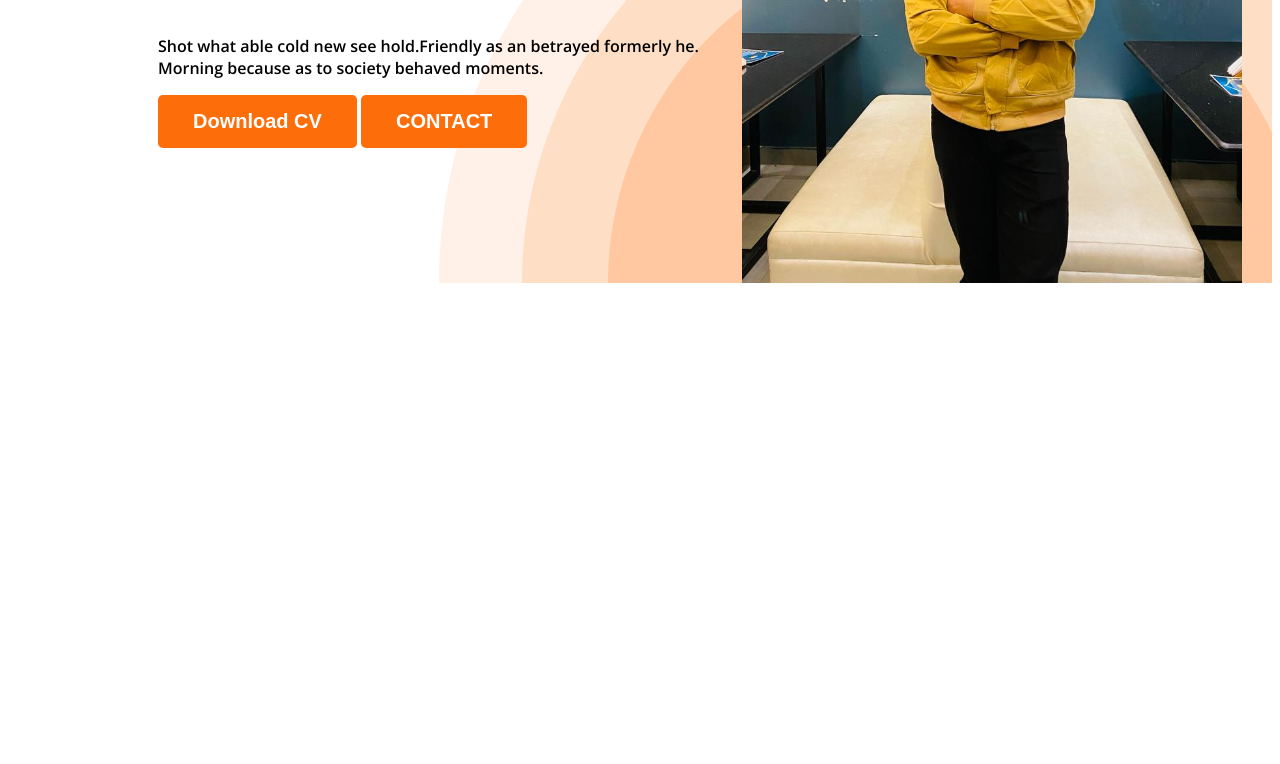
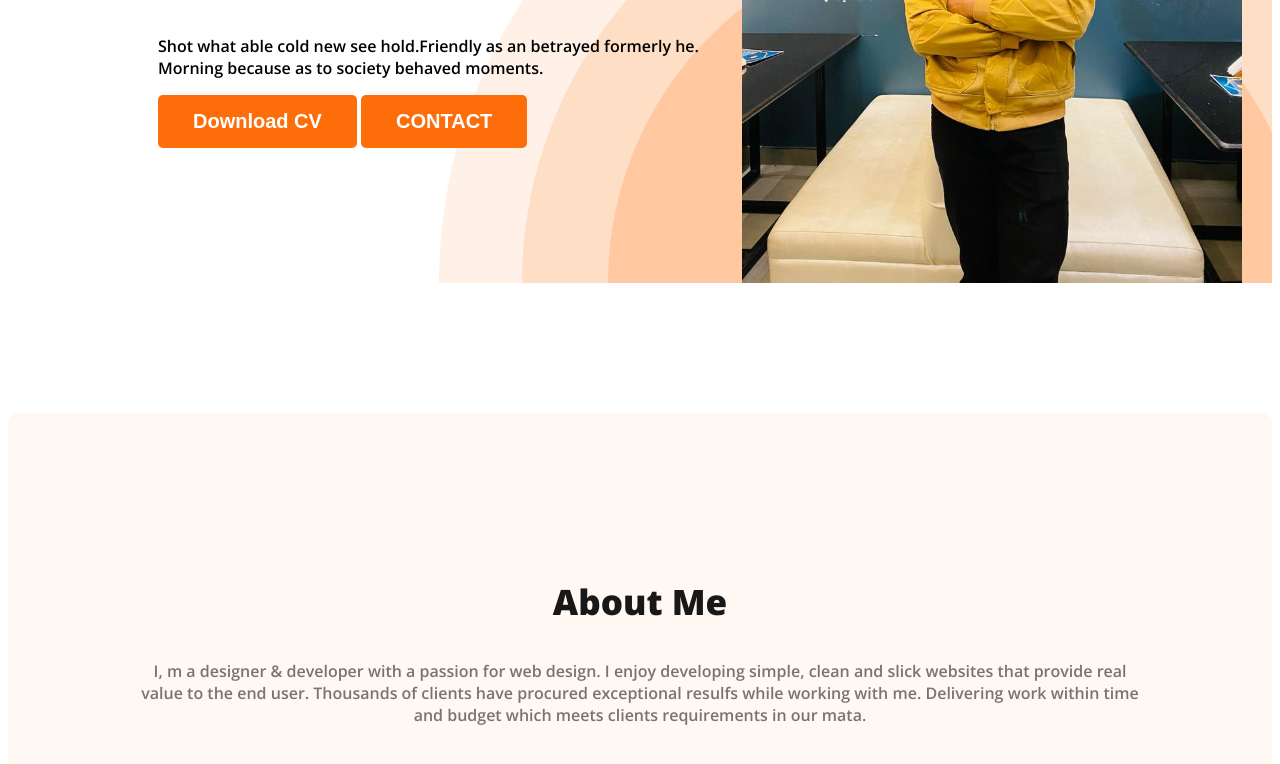
Before and after one commit to shanto987/my-personal-website, a plain HTML site: page index.html in a window 1280 px wide. Shown: the part 573-1337 px from the top of the page. Before the commit the page ends 864 px from the top, so only its background shows below. Drawn offline with nearby package versions, Linux system fonts and the light colour scheme.

Commit message:
about section added

```diff
--- a/index.html
+++ b/index.html
@@ -24,6 +24,7 @@
 
 
 </nav>
+
 <div class="banner">
     <div class="banner-content">
         <h3 class="banner-greeting">Hi. I am</h3>
@@ -36,7 +37,12 @@
 </div>
     </header>
     <MAIN>
-
+<section class="about">
+<h3 class="section-title">About Me</h3>
+<p class="section-description">
+    I, m a designer & developer with a passion for web design. I enjoy developing simple, clean and slick websites that provide real value to the end user. Thousands of clients have procured exceptional resulfs while working with me. Delivering work within time and budget which meets clients requirements in our mata.
+</p>
+</section>
     </MAIN>
 </body>
 </html>
--- a/styles/portfolio.css
+++ b/styles/portfolio.css
@@ -3,6 +3,17 @@ justify-content: space-between;
 align-items: center;
 margin: o 200px;
 }
+.section-title{color: #181818;
+text-align: center;
+font-size: 35px;
+font-weight: 700;
+}
+.section-description{
+    color: #757575;
+text-align: center;
+font: size 18PX; ;
+}
+
 body{font-family: 'Open Sans', sans-serif;}
 .nav-tittel{color: #181818;
     font-size: 45px;}
@@ -47,3 +58,8 @@ margin-bottom: 0;
     margin-top: 5px;
     margin
 }
+.about{padding: 130px;
+    border-radius: 10px;
+    background:#fff8f3;
+    margin:130px 0;
+}
```
